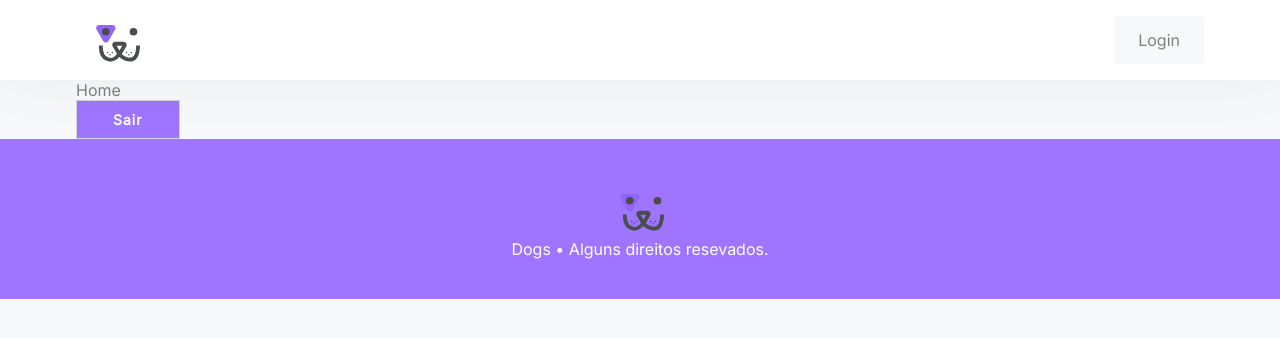
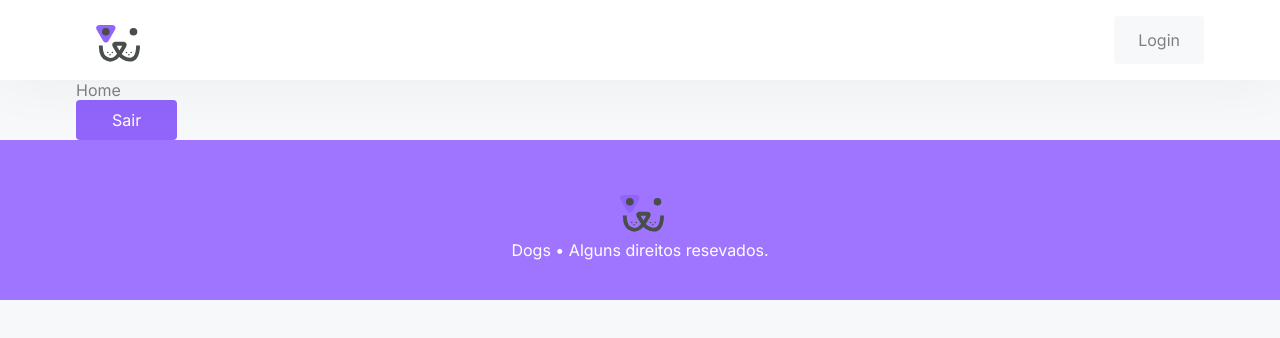
Before and after one commit to dfsilvadev/dogs, a React (Create React App) app: page / in a window 1280 px wide. Shown: the top 338 px of the page. Built offline with nearby package versions, Linux system fonts and the light colour scheme.

Commit message:
feat: padronizando o button

```diff
--- a/src/components/Button/index.tsx
+++ b/src/components/Button/index.tsx
@@ -9,11 +9,7 @@ interface ButtonProps extends ButtonHTMLAttributes<HTMLButtonElement> {
 
 export function Button({ children, handleSignIn, ...props }: ButtonProps) {
   return (
-    <button
-      onClick={handleSignIn}
-      {...props}
-      className={`${styles.btn} ${styles["simple-btn"]}`}
-    >
+    <button onClick={handleSignIn} {...props} className={styles["btn-default"]}>
       {children}
     </button>
   );
--- a/src/components/Button/styles.module.scss
+++ b/src/components/Button/styles.module.scss
@@ -1,45 +1,14 @@
-.btn {
+.btn-default {
   display: inline-block;
-  position: relative;
   padding: 0.625rem 2.25rem;
-  font-size: 0.875rem;
-  letter-spacing: 1px;
-  font-weight: 600;
-  text-align: center;
+  border-radius: 0.25rem;
   color: var(--white);
-  background: var(--purple-300);
-  border: 1px solid var(--gray-150);
+  background: var(--purple-400);
   transition: ease-out 0.5s;
-}
+  border: transparent;
 
-.simple-btn {
-  &::after,
-  &::before {
-    position: absolute;
-    content: "";
-    width: 0;
-    height: 0;
-    transition: 0.5s;
-  }
-
-  &::after {
-    top: -3px;
-    left: -3px;
-    border-top: 3px solid transparent;
-    border-left: 3px solid transparent;
-  }
-
-  &::before {
-    bottom: -3px;
-    right: -3px;
-    border-bottom: 3px solid transparent;
-    border-right: 3px solid transparent;
-  }
-
-  &:hover::after,
-  &:hover::before {
-    width: calc(50% + 3px);
-    height: calc(50% + 3px);
-    border-color: var(--purple-400);
+  &:hover {
+    box-shadow: 0 0 60px rgba(0, 0, 0, 0.05);
+    background-color: var(--purple-300);
   }
 }
```
